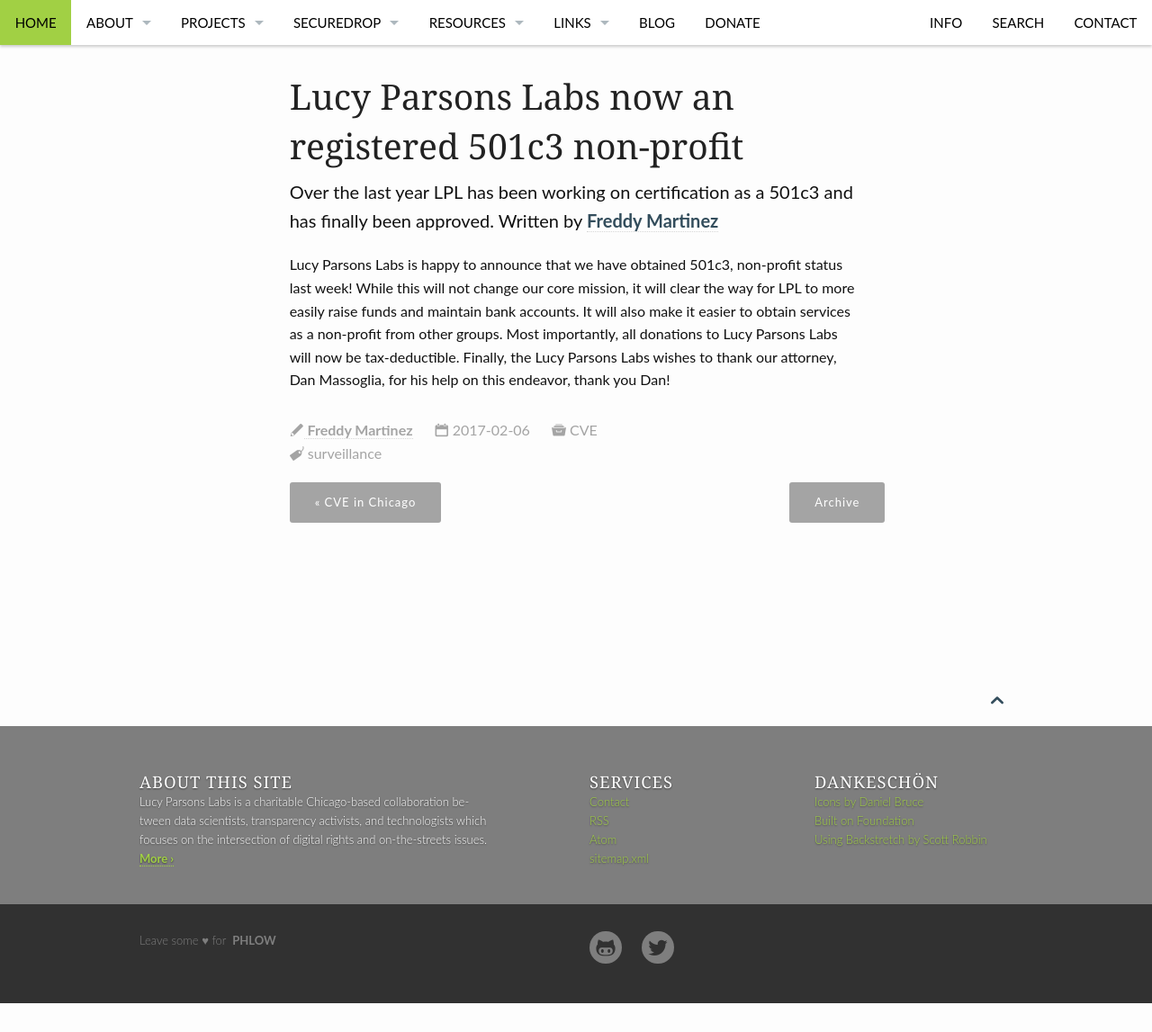
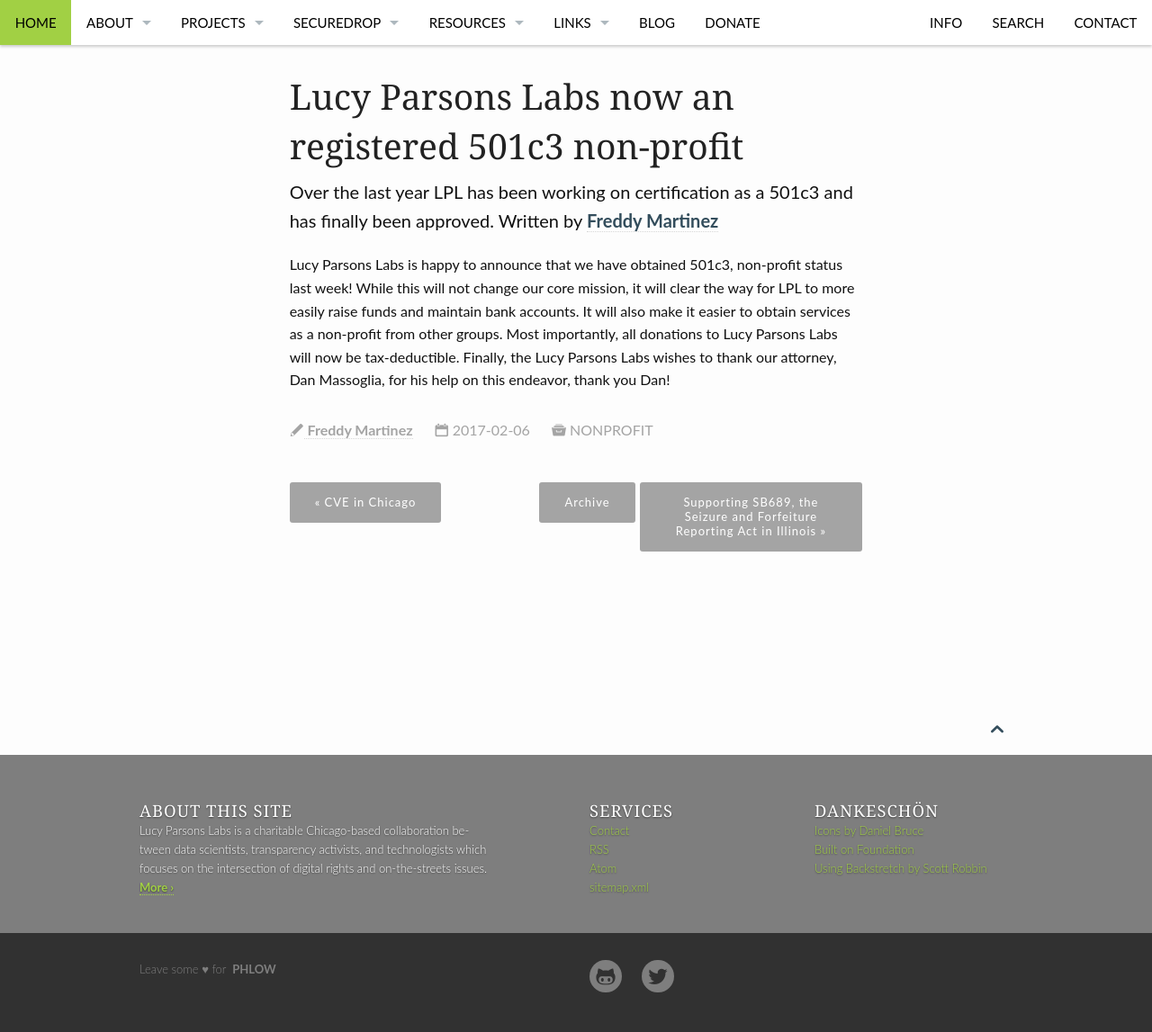
Before and after one commit to saltthefries/lucyparsonslabs.com, a Jekyll site: the page built from _posts/2017-02-06-501c3appoval.md, in a window 1280 px wide. Shown: the whole page at 90% size. Built offline with Jekyll 4.4.1, drawn with Linux system fonts in a browser that asks for light colours; before the commit the page ends 1115 px from its top, so only the background shows below that; some of the changed lines change nothing that is shown.

Commit message:
blog on IL reform on asset forfeiture

````diff
--- a/_posts/2017-02-06-501c3appoval.md
+++ b/_posts/2017-02-06-501c3appoval.md
@@ -7,9 +7,7 @@
 author: freddy_martinez
 teaser: "Over the last year LPL has been working on certification as a 501c3 and has finally been approved."
 categories:
-  - CVE
-tags:
-  - surveillance
+  - nonprofit
 #
 # Styling
 #
--- /dev/null
+++ b/_posts/2017-02-07-Seizure-And-Forfeiture-Act.md
@@ -0,0 +1,46 @@
+---
+layout: page
+title: "Supporting SB689, the Seizure and Forfeiture Reporting Act in Illinois"
+#
+# Content
+#
+author: freddy_martinez
+teaser: "IL SB689 is a bill that seeks to reform the civil asset forfeiture process in Illinois. Lucy Parsons Labs submitted our support for it with some important feedback."
+categories:
+  - legislation
+tags:
+  - illinois
+  - aclu
+  - surveillance
+  - technology
+#
+# Styling
+#
+header: no
+image:
+ thumb: "thumbs/statecapital.jpg"
+#  header: ""
+#  thumb: ""
+#  homepage: ""
+#  caption: ""
+#  url: ""
+---
+
+The Lucy Parsons Labs supports IL SB689, the Seizure and Forfeiture Reporting Act which attempts to reform the process of civil asset forfeiture in Illinois. While working under a framework that seeks to abolish civil asset forfeiture *in general*, we also recognize the need for harm reduction in these programs. IL SB689 would reform the process in several important places, most notably shifting the burden of proof from the defendants to the seizing agency. There are also strong reporting requirements for seizures which require reporting the value seized, location and whether the person had been convicted of a crime. This is significant as the Lucy Parsons Labs has spent over a year and a half sending FOIA requests to numerous state agencies and still has a very incomplete picture of the scale of seizures, in particular the racial demographics of seizures. IL SB689 would also require a criminal conviction before seized property can be forfeited over to the State. Lastly, SB 689 creates a general fund which all seized property would be pooled into and non-LEO groups can apply for funds to run social services programs.
+
+However this bill has some serious limitations, in particular the administration of the general fund. The criteria for applying to the general fund by police departments is written very broadly, it states:
+```(2) Any State or local law enforcement agency may apply for
+funding for any of the following purposes:
+(A) to enforce the criminal and traffic laws of this
+State;
+(B) to administer gang intervention and prevention
+programs;
+(C) to purchase opioid antagonists as defined in
+Section 5-23 of the Alcoholism and Other Drug Abuse and
+Dependency Act;
+(D) to provide education in the community or schools to
+promote prevention of the abuse of drugs or alcohol; or
+(E) for security cameras used for the prevention or
+detection of violence.```  The Lucy Parsons Labs does not believe that monies seized from the public should be used for these purposes. In particular, we have noted that the budget for high-tech surveillance equipment ("blue light cameras", Automatical License Plate Readers, Stingray, Cellebrite etc) have come from civil asset forfeiture in Chicago. We maintain that these technologies 2`(E)` should be allocated through a general budget process, if they are to be purchased *at all*. Further, it has been reported a significant portion of the Bureau of Organized Crimes budget came through civil asset forfeiture. In a report for the [Chicago Reader](http://www.chicagoreader.com/chicago/police-department-civil-forfeiture-investigation/Content?oid=23728922), we found that more than 90 percent of the money spent on known larger purchases was devoted to day-to-day operations and expenses. Maintaining that officers can seek further funds under 2`(A)` requires much more careful consideration or at minimum a narrowing of scope.
+
+In all, we believe IL SB689 will put important restraints on a program that is far too expansive and without significant checks. We hope to continue to work on gathering data on civil asset forfeiture and publishing it and sharing it with our partners.
````
Also changed, not shown: images/thumbs/statecapital.jpg (added).
